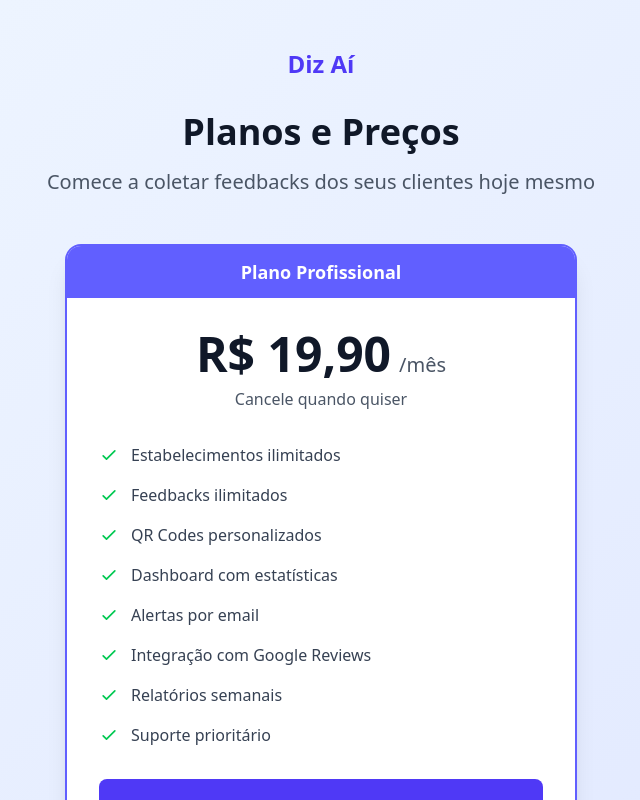
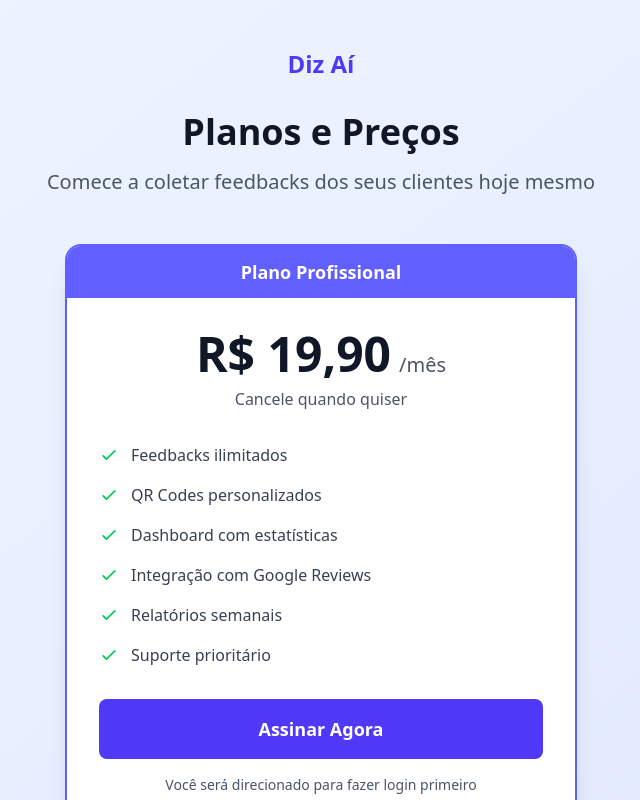
Before and after one commit to gustavoprado11/feedback, a Next.js app: page /pricing in a window 1280 px wide. Shown: the top 800 px of the page, without its empty margins (319-959 px from the left). Built offline with nearby package versions, Linux system fonts and the light colour scheme; no server answers.

Commit message:
Ajuste na tela pricing

```diff
--- a/src/app/pricing/page.tsx
+++ b/src/app/pricing/page.tsx
@@ -99,11 +99,10 @@
               {/* Features */}
               <ul className="space-y-4 mb-8">
                 {[
-                  'Estabelecimentos ilimitados',
+
                   'Feedbacks ilimitados',
                   'QR Codes personalizados',
                   'Dashboard com estatísticas',
-                  'Alertas por email',
                   'Integração com Google Reviews',
                   'Relatórios semanais',
                   'Suporte prioritário',
```
